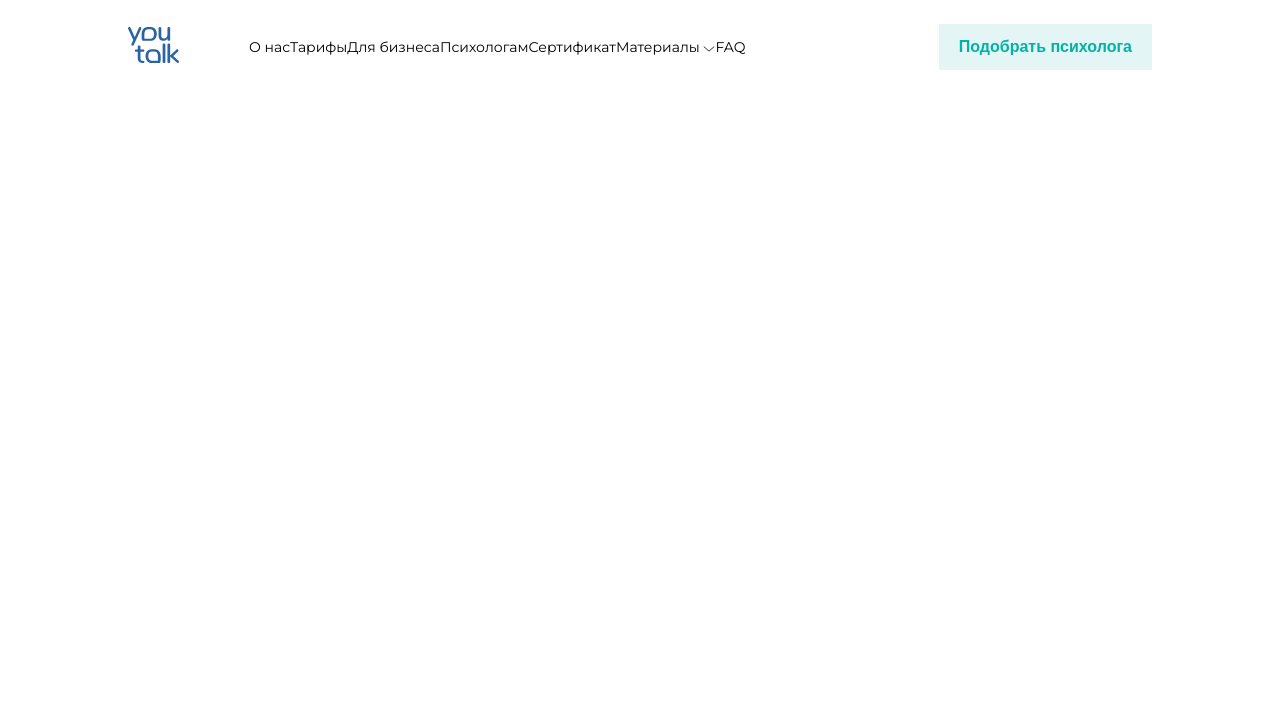
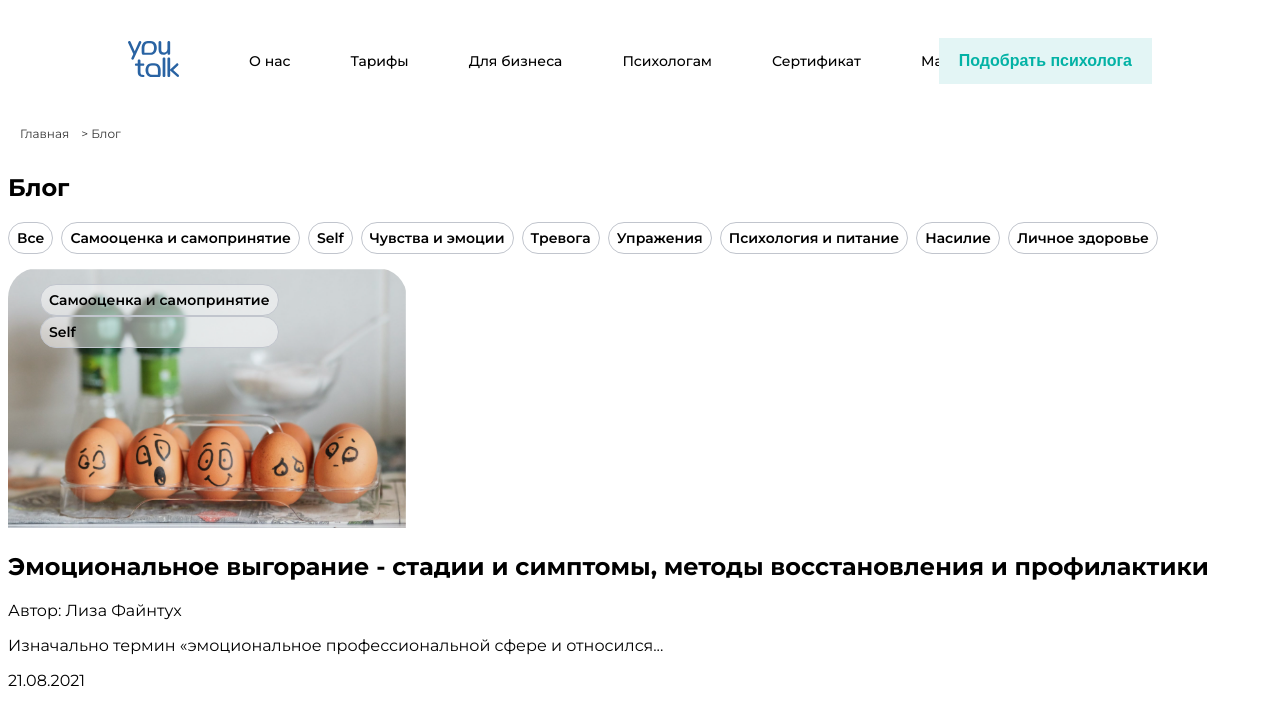
Before and after one commit to Stealth2130/my_frontend, a plain HTML site: page index.html in a window 1280 px wide. Drawn offline with Linux system fonts and the light colour scheme.

Commit message:
Настройка первого блока article

```diff
--- a/index.html
+++ b/index.html
@@ -42,7 +42,54 @@
             <div class="hamburger"></div>
         </div>
     </header>
-    <main></main>
+    <main>
+        <!--Как назвать первую эту часть?-->
+        <div class="main__menu">
+            <p class="">Главная</p>
+            <!--Не знаю, как сделать стрелку, пока просто символом поставила. Ведь она должна будет скрываться.-->
+            <p>&#62; Блог</p>
+        </div>
+        <!--Надо ли тут писать класс, если обычно h1 одна?-->
+        <section>
+            <h1>Блог</h1>
+        </section>
+        <section class="main__tags">
+            <ul>
+                <!--Не хватает информации в ТЗ, но по логике Единороги указаны там, где "текущий тег". Мне сейчас их нужно вставлять и если да, то как проставлять? Это же не статичные картинки. Их место поидее будет меняться-->
+                <li><span>Все</span></li>
+                <li><span>Самооценка и самопринятие</span></li>
+                <li><span>Self</span></li>
+                <li><span>Чувcтва и эмоции</span></li>
+                <li><span>Тревога</span></li>
+                <li><span>Упражения</span></li>
+                <li><span>Психология и питание</span></li>
+                <li><span>Насилие</span></li>
+                <li><span>Личное здоровье</span></li>
+            </ul>
+        </section>
+        <section class="main__section-one">
+            <!--Тут лучше div или setion еще раз?-->
+            <div class="article">
+                <div class="article__tags">
+                    <ul>
+                        <li> <span>Самооценка и самопринятие</span></li>
+                        <li> <span>Self</span></li>
+                    </ul>
+                </div>
+                <img src="images/emotion_one.png" alt="Картинка про эмоции">
+                <div class="article__text">
+                    <h2>Эмоциональное выгорание - стадии и симптомы, методы восстановления и профилактики</h2>
+                    <p class="author">Автор: Лиза Файнтух</p>
+                    <p>Изначально термин «эмоциональное профессиональной сфере и относился...</p>
+                </div>
+                <span class="date">21.08.2021</span>
+            </div>
+            <div class="article"></div>
+        </section>
+        <section class="main__section-two"></section>
+
+
+    </main>
     <footer></footer>
 
 </body></html>
--- a/style.css
+++ b/style.css
@@ -2,7 +2,6 @@
 
 html {
     font-family: "Montserrat";
-    color: #03B2A5;
 }
 
 header {
@@ -13,16 +12,21 @@ header {
 }
 
 .header__menu {
-display: flex;
+    display: flex;
+    flex-wrap: wrap;
     justify-content: space-around;
     font-size: 14px;
+    font-weight: 500;
 }
 
 .header__menu ul {
     list-style: none;
     display: flex;
     justify-content: space-around;
-    margin: 30px;
+}
+
+.header__menu li {
+    padding: 30px
 }
 
 .header__menu li a {
@@ -62,3 +66,71 @@ display: flex;
         display: none;
     }
 }
+
+/*Настройка для шапки и секций*/
+.main__menu {
+    display: inline-flex;
+    color: #333333;
+    font-size: 12px;
+}
+
+.main__menu p {
+    padding-left: 1em;
+}
+
+h1 {
+    font-size: 48;
+    font-weight: bold;
+}
+
+.main__tags ul {
+    display: flex;
+    flex-direction: row;
+    justify-content: flex-start;
+    list-style: none;
+    font-size: 14px;
+    font-weight: 600;
+    padding: 0px;
+    column-gap: 8px;
+    text-align: center;
+    line-height:
+        /*
+    overflow-x: auto;
+  overflow-y: hidden;
+*/
+}
+
+.main__tags ul li {
+    display: flex;
+    align-items: center;
+    border: 1px solid #C1C5CD;
+    border-radius: 24px;
+    padding: 6px 8px;
+}
+
+/*Настройка для статьи*/
+
+.article img {
+    position: relative;
+    height: 260px;
+    object-fit: cover;
+    border-top-right-radius: 30px;
+    border-top-left-radius: 30px;
+}
+
+.article__tags ul {
+    position: absolute;
+    z-index: 3;
+    left: 0;
+
+}
+
+.article__tags li {
+    list-style: none;
+    border: 1px solid #C1C5CD;
+    background-color: rgba(255,255,255,0.5);
+    border-radius: 24px;
+    padding: 6px 8px;
+    font-size: 14px;
+    font-weight: 600;
+}
```
Also changed, not shown: images/emotion_one.png (added), images/emotion_two.png (added), images/fears_one.png (added).
